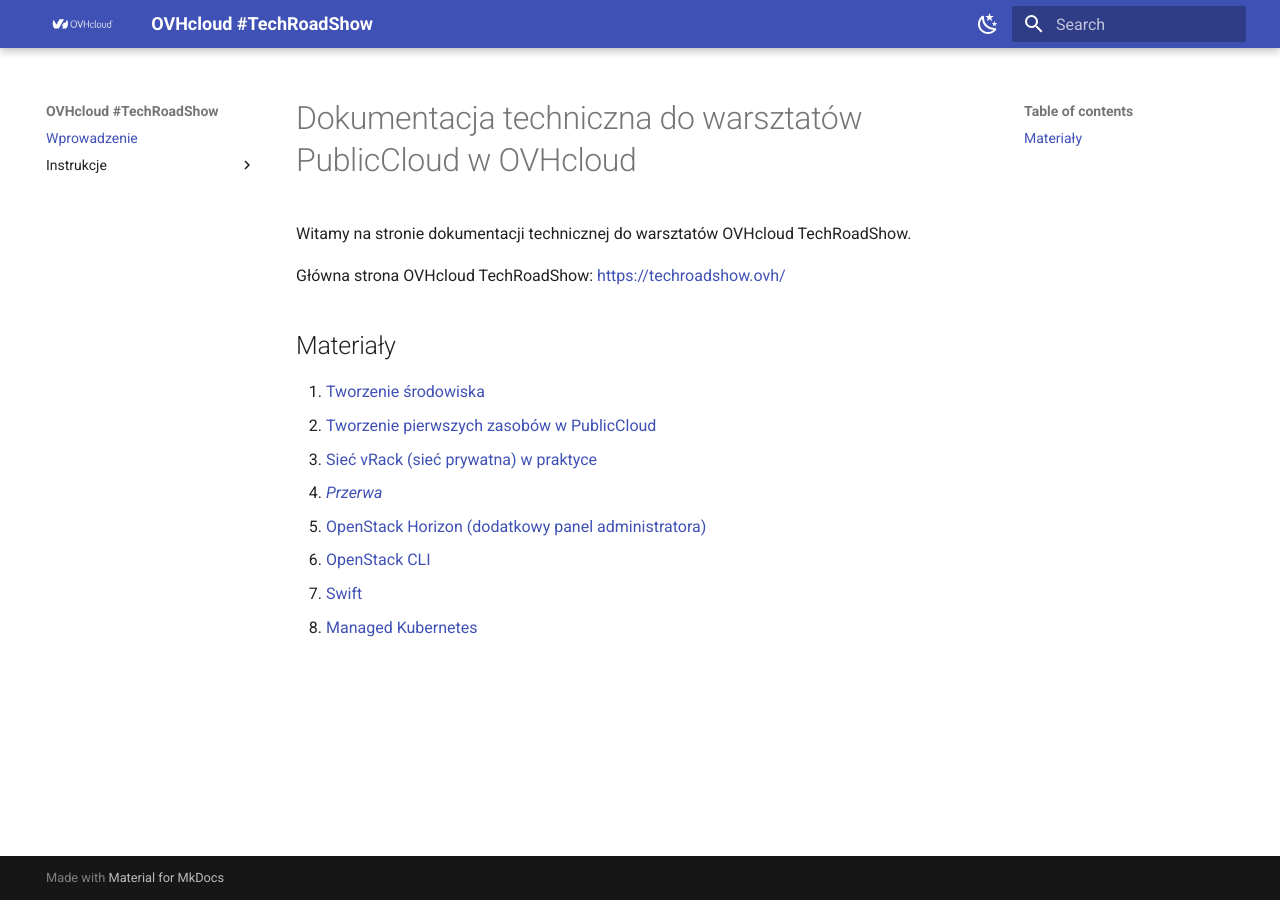
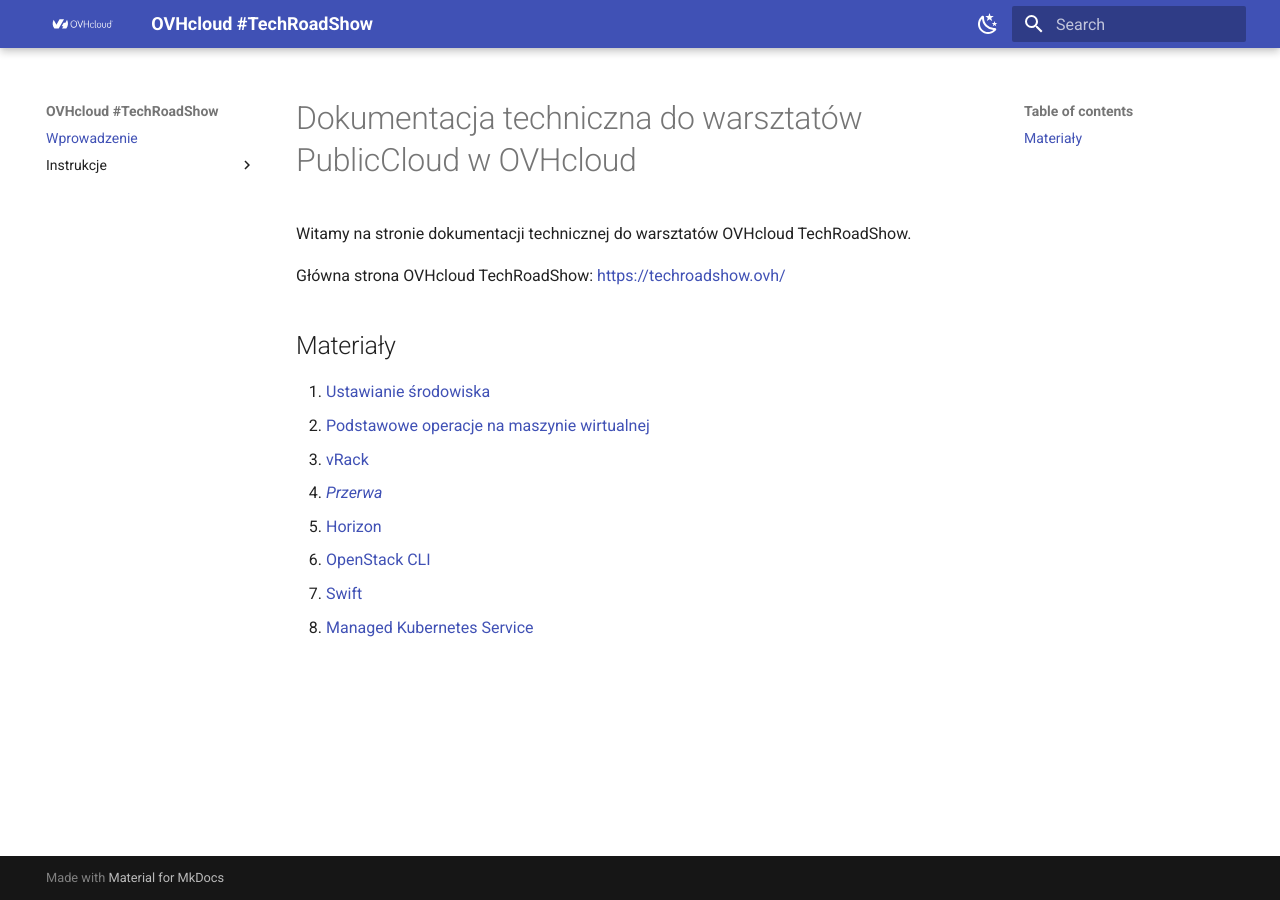
Before and after one commit to ovhtechroadshow/ovhtechroadshow.github.io, an MkDocs documentation site: the page built from docs/index.md, in a window 1280 px wide. Built offline with MkDocs 1.6.1 and Material for MkDocs 9.7.7, drawn with Linux system fonts in a browser that asks for light colours.

Commit message:
Fix index.md

```diff
--- a/docs/index.md
+++ b/docs/index.md
@@ -5,11 +5,11 @@
 Główna strona OVHcloud TechRoadShow: [https://techroadshow.ovh/](https://techroadshow.ovh/){:target="_blank"}
 
 ## Materiały
-1. [Tworzenie środowiska](env.md)
-2. [Tworzenie pierwszych zasobów w PublicCloud](basic.md)
-3. [Sieć vRack (sieć prywatna) w praktyce](vrack.md)
+1. [Ustawianie środowiska](env.md)
+2. [Podstawowe operacje na maszynie wirtualnej](basic.md)
+3. [vRack](vrack.md)
 4. [*Przerwa*](https://www.youtube.com/watch?v=dQw4w9WgXcQ)
-5. [OpenStack Horizon (dodatkowy panel administratora)](horizon.md)
+5. [Horizon](horizon.md)
 6. [OpenStack CLI](cli.md)
 7. [Swift](swift.md)
-8. [Managed Kubernetes](k8s.md)
+8. [Managed Kubernetes Service](k8s.md)
```
